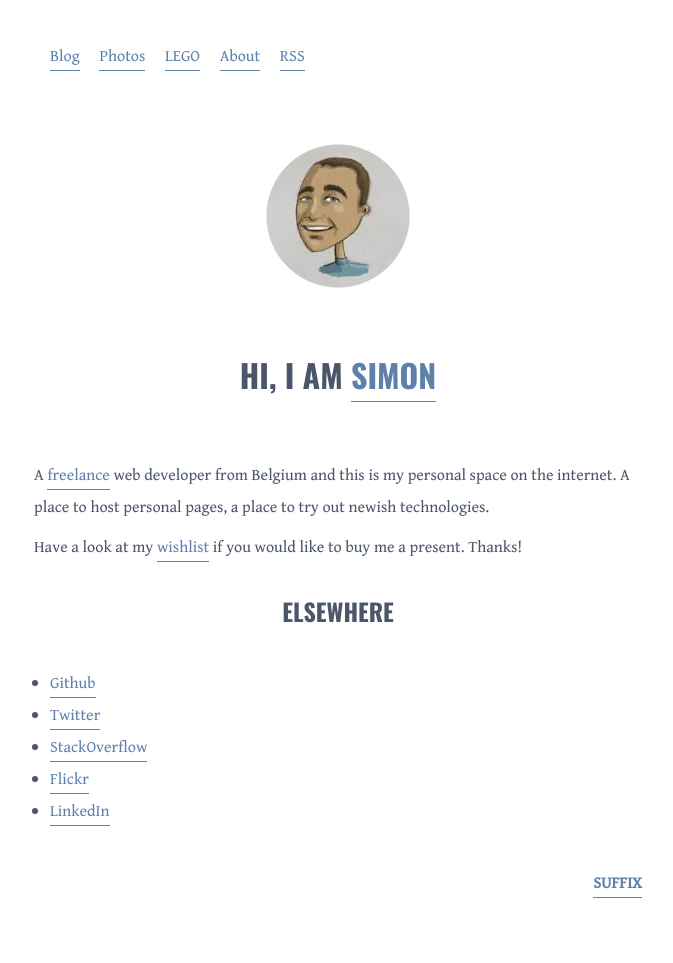
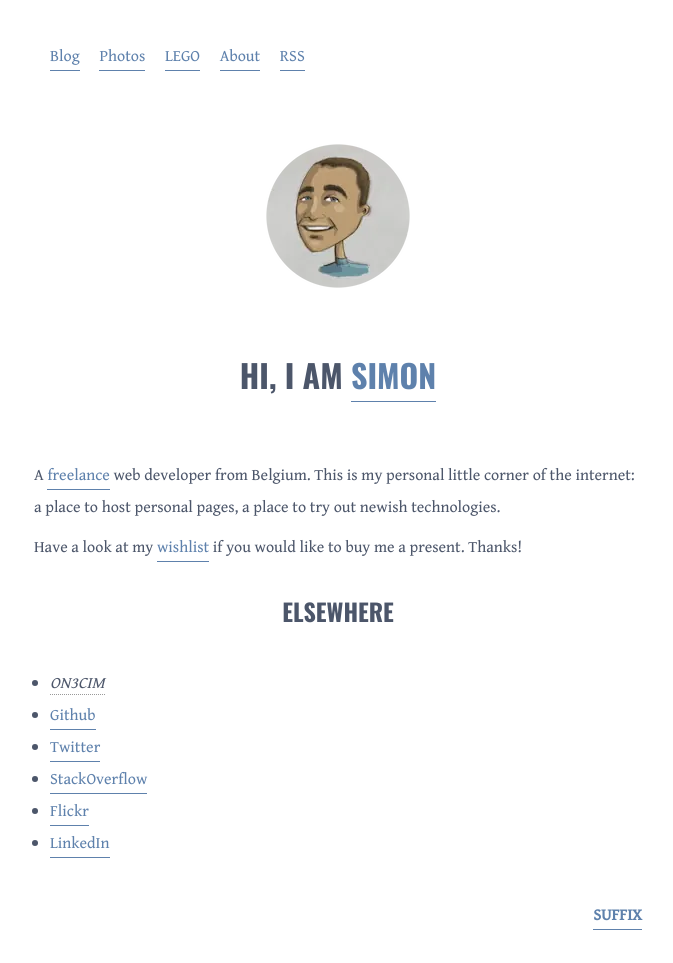
Before and after one commit to cimm/suffix, a Jekyll site: the page built from about/index.html, in a window 1280 px wide. Shown: the whole page, without its empty margins (302-975 px from the left). Built offline with Jekyll 4.4.1, drawn with Linux system fonts in a browser that asks for light colours; some web fonts are replaced; before the commit the page ends 931 px from its top, so only the background shows below that.

Commit message:
Add call sign

```diff
--- a/about/index.html
+++ b/about/index.html
@@ -14,13 +14,16 @@ title: About
     Hi, I am <a href="https://www.suffix.be/about/" rel="me" class="p-given-name u-url u-uid">Simon</a>
   </h1>
 
-  <p class="p-note">A <a href="http://www.nimbly.be/" title="Nimbly, my tiny web agency" rel="me" class="u-url">freelance</a> <span class="p-job-title">web developer</span> from <span class="p-country-name">Belgium</span> and this is my personal space on the internet. A place to host personal pages, a place to try out newish technologies.</p>
+  <p class="p-note">A <a href="http://www.nimbly.be/" title="Nimbly, my tiny web agency" rel="me" class="u-url">freelance</a> <span class="p-job-title">web developer</span> from <span class="p-country-name">Belgium</span>. This is my personal little corner of the internet: a place to host personal pages, a place to try out newish technologies.</p>
 
   <p>Have a look at my <a href="../wishlist" title="Want!">wishlist</a> if you would like to buy me a present. Thanks!</p>
 
   <h2>Elsewhere</h2>
 
   <ul>
+    <li>
+      <dfn title="My ham operator call sign">ON3CIM</dfn>
+    </li>
     <li>
       <a href="https://github.com/cimm" title="My Github profile" rel="me" class="u-url">Github</a>
     </li>
```
